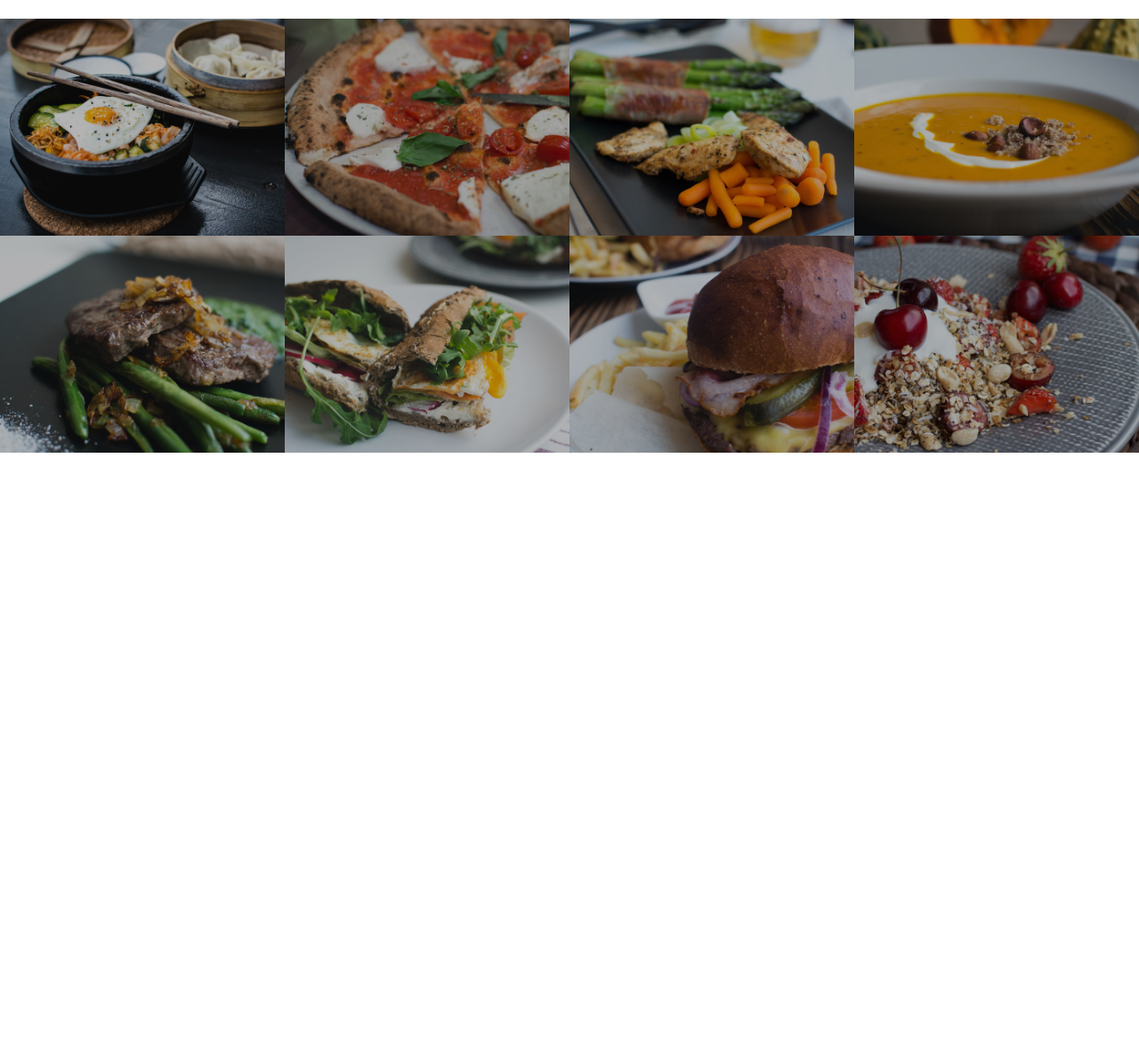
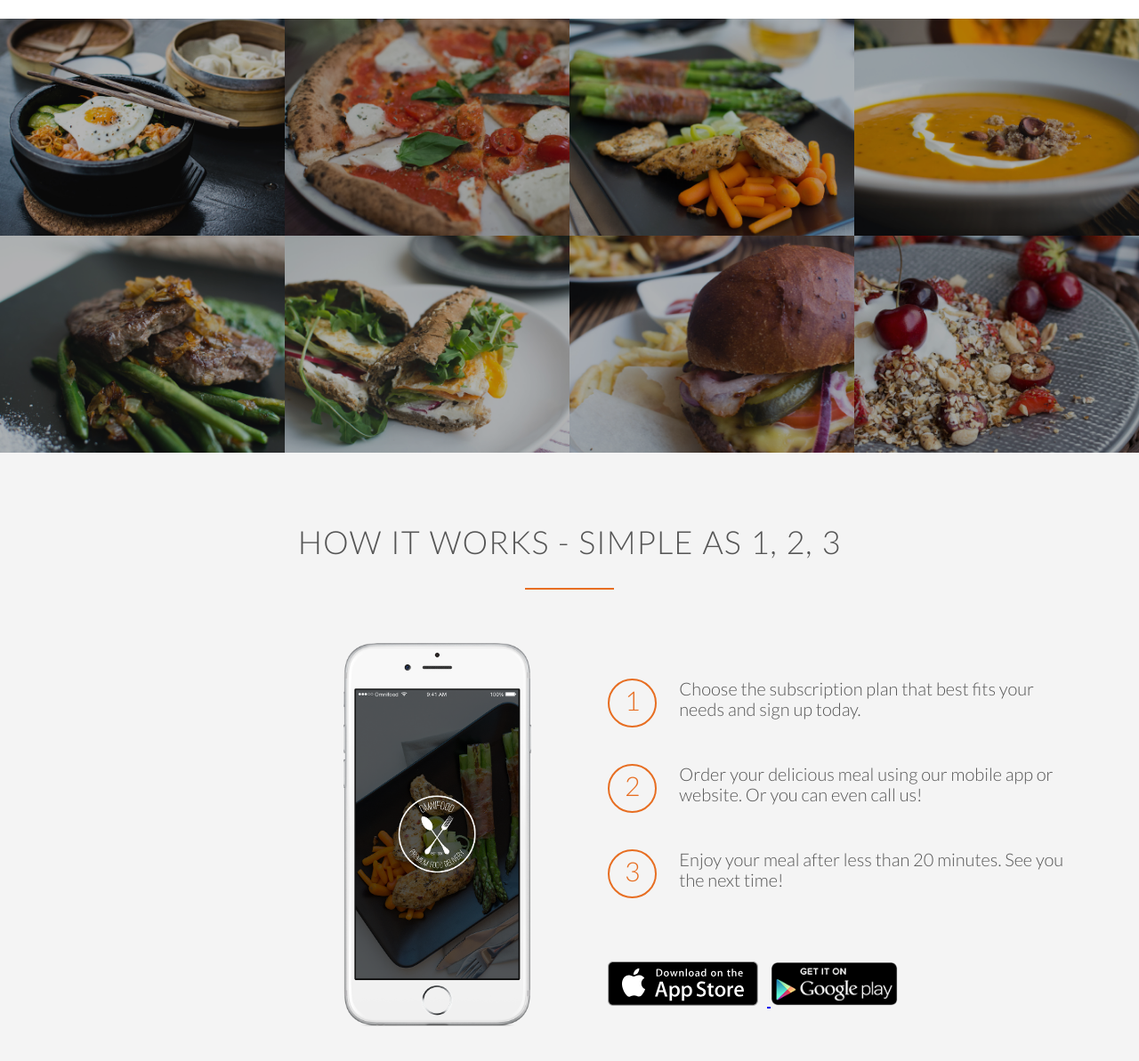
Before and after one commit to sethbass14/omnifood_project, a plain HTML site: page index.html in a window 1280 px wide. Shown: the part 1489-2682 px from the top of the page at 89% size. Before the commit the page ends 1998 px from the top, so only its background shows below. Drawn offline with Linux system fonts and the light colour scheme; files whose address does not match are found by name.

Commit message:
built how it works section

```diff
--- a/index.html
+++ b/index.html
@@ -62,7 +62,7 @@
     </section>
 
     <section class="section-meals">
-      <ul class="meals-showcase">
+      <ul class="meals-showcase clearfix">
         <li>
           <figure class="meal-photo">
             <img src="resources/img/1.jpg" alt="Korean bibimbap with egg and vegetables">
@@ -84,7 +84,7 @@
           </figure>
         </li>
       </ul>
-      <ul class="meals-showcase">
+      <ul class="meals-showcase clearfix">
         <li>
           <figure class="meal-photo">
             <img src="resources/img/5.jpg" alt="Paleo beef steak with vegetables">
@@ -109,5 +109,46 @@
 
     </section>
 
+    <section class="section-steps">
+      <div class="row">
+        <h2>How it works - Simple as 1, 2, 3</h2>
+      </div>
+        <div class="row">
+          <div class="col span-1-of-2 steps-box">
+            <img src="resources/img/app-iPhone.png" alt="iPhone" class="app-screen">
+          </div>
+          <div class="col span-1-of-2 steps-box">
+            <div class="works-step">
+              <div>1</div>
+              <p>Choose the subscription plan that best fits your needs and sign up today.</p>
+            </div>
+            <div class="works-step">
+              <div>2</div>
+              <p>Order your delicious meal using our mobile app or website. Or you can even call us!</p>
+            </div>
+            <div class="works-step">
+              <div>3</div>
+              <p>Enjoy your meal after less than 20 minutes. See you the next time!</p>
+            </div>
+            <a href="#" class="btn-app">
+              <img src="resources/img/download-app.svg" alt="App Store Button">
+            </a>
+            <a href="#" class="btn-app">
+              <img src="resources/img/download-app-android.png" alt="App Store Button">
+            </a>
+          </div>
+        </div>
+
+    </section>
+
   </body>
 </html>
+
+<!--
+Section 3: How it works
+Title: How it works - Simple as 1, 2, 3
+
+Choose the subscription plan that best fits your needs and sign up today.
+Order your delicious meal using our mobile app or website. Or you can even call us!
+Enjoy your meal after less than 20 minutes. See you the next time!
+-->
--- a/resources/css/style.css
+++ b/resources/css/style.css
@@ -16,6 +16,15 @@ html {
   font-weight: 300;
   font-size: 20px;
   text-rendering: optimizeLegibility;;
+}
+
+.clearfix {zoom: 1}
+.clearfix:after {
+  content: '.';
+  clear: both;
+  display: block;
+  height: 0;
+  visibility: hidden;
 }
 
 /* ----------------------------------------------- */
@@ -230,3 +239,54 @@ nav {
   transform: scale(1.05);
   opacity: 1;
 }
+
+/* ----------------------------------------------- */
+/* HOW IT WORKS */
+/* ----------------------------------------------- */
+
+.section-steps {
+  background-color: #f4f4f4;
+}
+
+.steps-box:first-child {
+  text-align: right;
+  padding-right: 3%;
+  margin-top: 30px;
+}
+
+.steps-box:last-child {
+  padding-left: 3%;
+  margin-top: 70px;
+}
+
+.app-screen {
+  width: 40%;
+}
+
+.works-step {
+  margin-bottom: 50px;
+}
+
+.works-step:last-of-type {
+  margin-bottom: 80px;
+}
+
+.works-step div {
+  color: #e76e22;
+  border: 2px solid #e76e22;
+  display: inline-block;
+  border-radius: 50%;
+  height: 55px;
+  width: 55px;
+  text-align: center;
+  padding: 5px;
+  float: left;
+  font-size: 150%;
+  margin-right: 25px;
+}
+
+.btn-app img {
+  height: 50px;
+  width: auto;
+  margin-right: 10px;
+}
```
Also changed, not shown: resources/img/download-app.svg (added).
